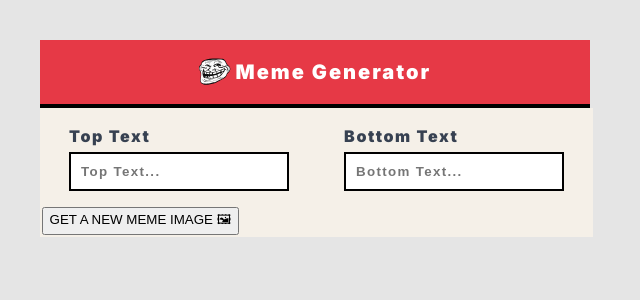
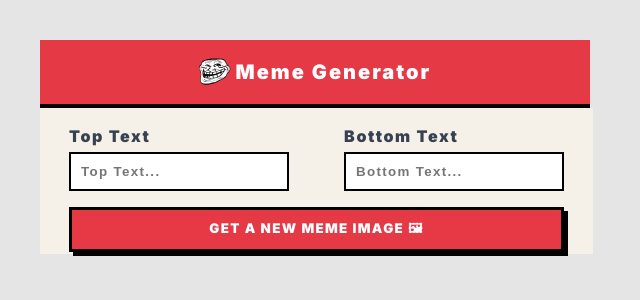
Before and after one commit to abhinavan00/Meme_Generator, a React (Vite) app: page / in a window 1280 px wide. Shown: the top 300 px of the page, without its empty margins (0-640 px from the left). Built offline with nearby package versions, Linux system fonts and the light colour scheme.

Commit message:
Button added

```diff
--- a/src/App.css
+++ b/src/App.css
@@ -20,6 +20,11 @@ main {
   background: #F5F0E8;
   padding: .1em;
   max-width: 550px;
+}
+
+form {
+  display: flex;
+  flex-direction: column;
 }
 
 .input-fields-container {
@@ -50,3 +55,17 @@ form input::placeholder {
   font-weight: bold;
   letter-spacing: .1em;
 }
+
+form button {
+  font-family: inherit;
+  font-weight: 900;
+  color: white;
+  letter-spacing: .1em;
+  width: 90%;
+  background: #E63946;
+  border: .25em solid black;
+  box-shadow: .3em .3em 0 0 black;
+  padding: .65em 0;
+  align-self: center;
+  cursor: pointer;
+}
```
